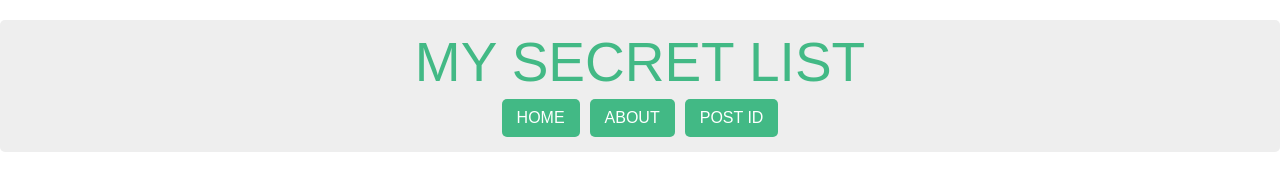
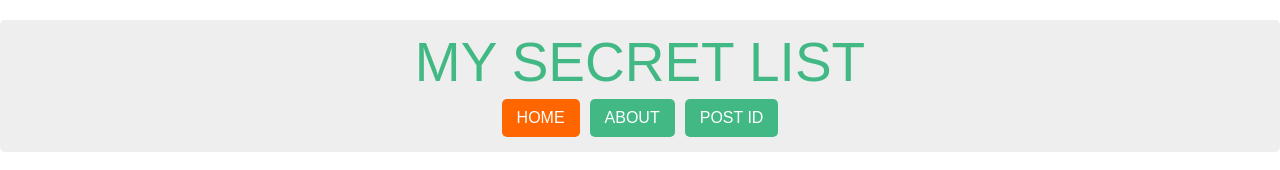
Before and after one commit to moovspace/ReactJS, a React (Create React App) app: page / in a window 1280 px wide. Shown: the top 170 px of the page. Built offline with nearby package versions, Linux system fonts and the light colour scheme; no server answers.

Commit message:
ReactJS Router sample app

```diff
--- a/src/App.css
+++ b/src/App.css
@@ -30,10 +30,14 @@ h4{
   border-radius: 5px;
   background: #42b985;
   color: #fff;
+  transition: all .6s;
 }
 .nav-link:hover {
   background: #f30;
   color: #fff;
+}
+.nav-link-active {
+  background: #f60 !important;
 }
 
 .btnSubmit{
--- a/src/components/layout/Header.js
+++ b/src/components/layout/Header.js
@@ -1,9 +1,13 @@
 import React from 'react'
-import { Link, /* NavLink */ } from 'react-router-dom'
+import { /* Link, */ NavLink } from 'react-router-dom'
 
 // NavLink - Add active link style
-// <NavLink exact className="nav-link" activeStyle={{ color: "red" }} to="/"> Home </NavLink>
-// <NavLink className="nav-link" activeStyle={{ color: "red" }} to="/about"> About </NavLink>
+// <NavLink exact className="nav-link" activeClassName="nav-link-active" activeStyle={{ color: "red" }} to="/"> Home </NavLink>
+// <NavLink className="nav-link" activeClassName="nav-link-active" activeStyle={{ color: "red" }} to="/about"> About </NavLink>
+// Link
+// <Link exact className="nav-link" to="/"> Home </Link>
+// <Link className="nav-link" to="/about"> About </Link>
+// <Link className="nav-link" to="/post/777/image/888"> Post Id </Link>
 
 function Header() {
 	return (
@@ -11,9 +15,9 @@ function Header() {
 			<h1>My secret list</h1>
 
 			<div className="menu-top">
-				<Link exact className="nav-link" to="/"> Home </Link>
-				<Link className="nav-link" to="/about"> About </Link>
-				<Link className="nav-link" to="/post/777/image/888"> Post Id </Link>
+				<NavLink exact className="nav-link" activeClassName="nav-link-active" to="/"> Home </NavLink>
+				<NavLink className="nav-link" activeClassName="nav-link-active" to="/about"> About </NavLink>
+				<NavLink className="nav-link" activeClassName="nav-link-active" to="/post/777/image/888"> Post Id </NavLink>
 			</div>
 
 		</header>
```
